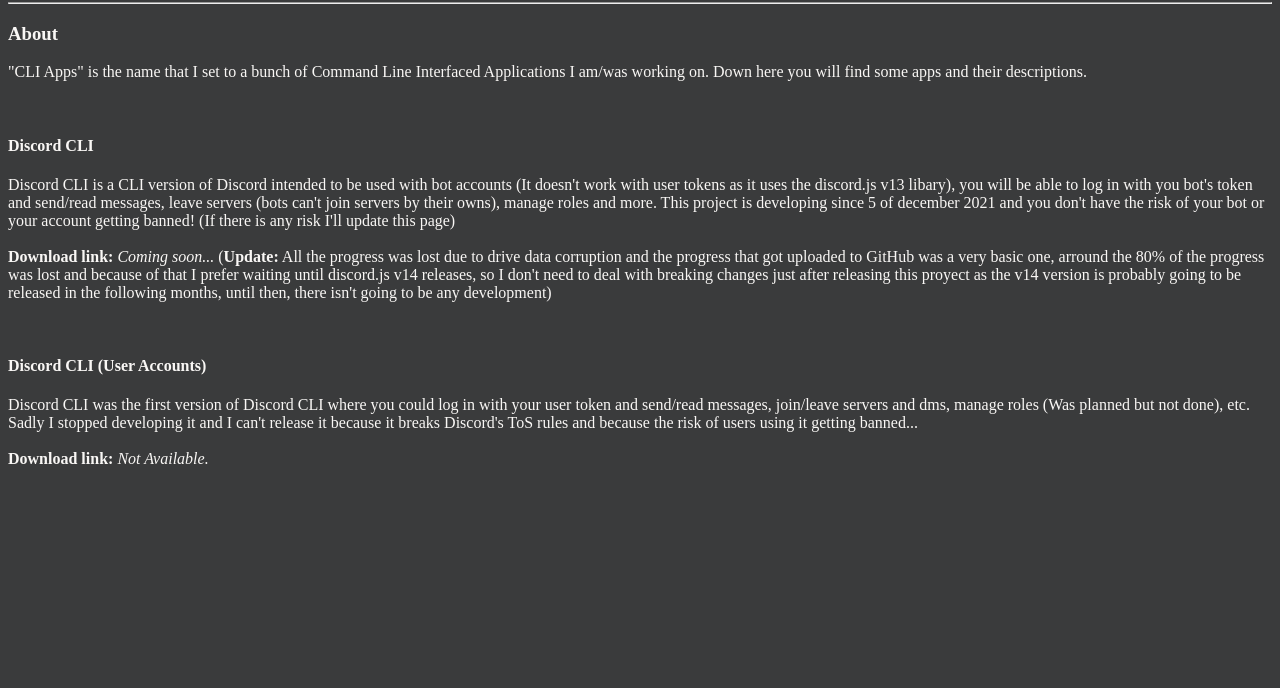
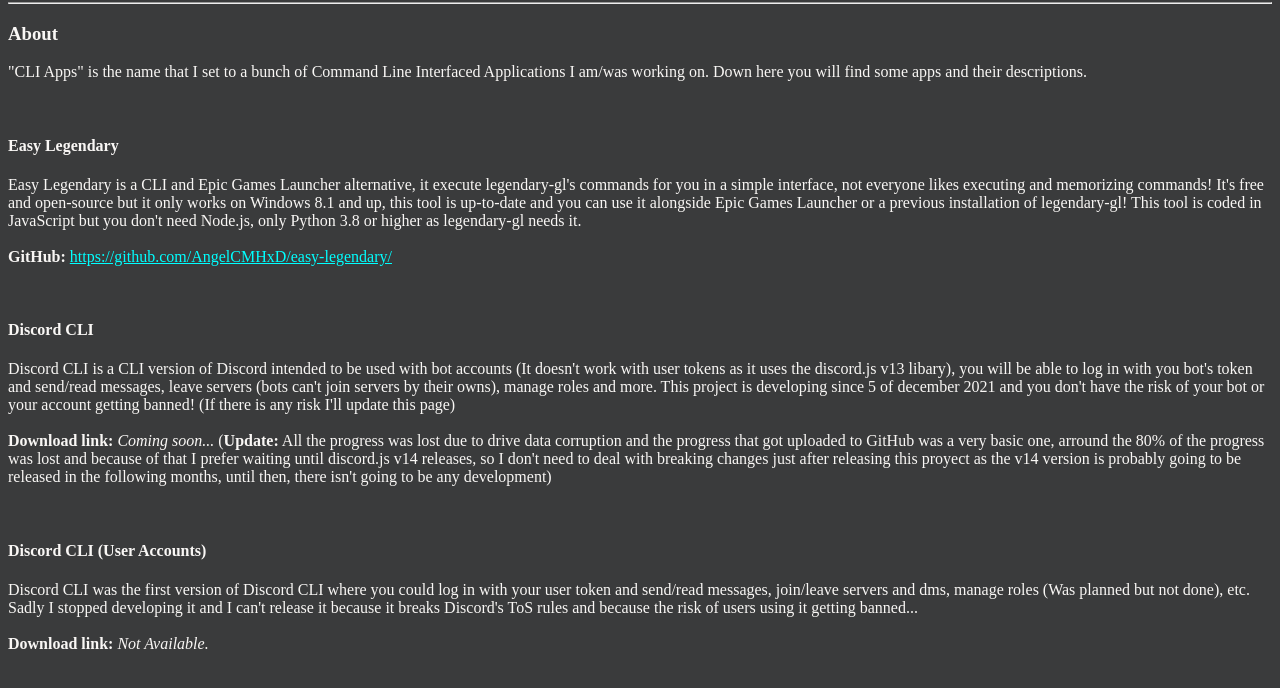
Before and after one commit to AngelCMHxD/AngelCMHxD.github.io, a plain HTML site: page all_proyects/cli.html in a window 1280 px wide. Shown: the part 78-766 px from the top of the page. Drawn offline with Linux system fonts and the light colour scheme.

Commit message:
Add easy-legendary

```diff
--- a/all_proyects/cli.html
+++ b/all_proyects/cli.html
@@ -12,6 +12,19 @@
 	<h3>About</h3>
 	<p>"CLI Apps" is the name that I set to a bunch of Command Line Interfaced Applications I am/was working on. Down
 		here you will find some apps and their descriptions.
+
+	</p>
+	<br>
+
+	<h4>Easy Legendary</h4>
+	<p>Easy Legendary is a CLI and Epic Games Launcher alternative, it execute legendary-gl's commands for you in a
+		simple interface, not everyone likes executing and memorizing commands! It's free and open-source but it only
+		works on Windows 8.1 and up, this tool is up-to-date and you can use it alongside Epic Games Launcher or a previous
+		installation of legendary-gl! This tool is coded in JavaScript but you don't need Node.js, only Python 3.8 or higher
+		as legendary-gl needs it.
+		<br><br><b>GitHub:</b> <a
+			onclick="window.open('https://github.com/AngelCMHxD/easy-legendary/', '_blank').focus()"
+			style="color: cyan;"><u>https://github.com/AngelCMHxD/easy-legendary/</a></u>
 
 	</p>
 	<br>
```
